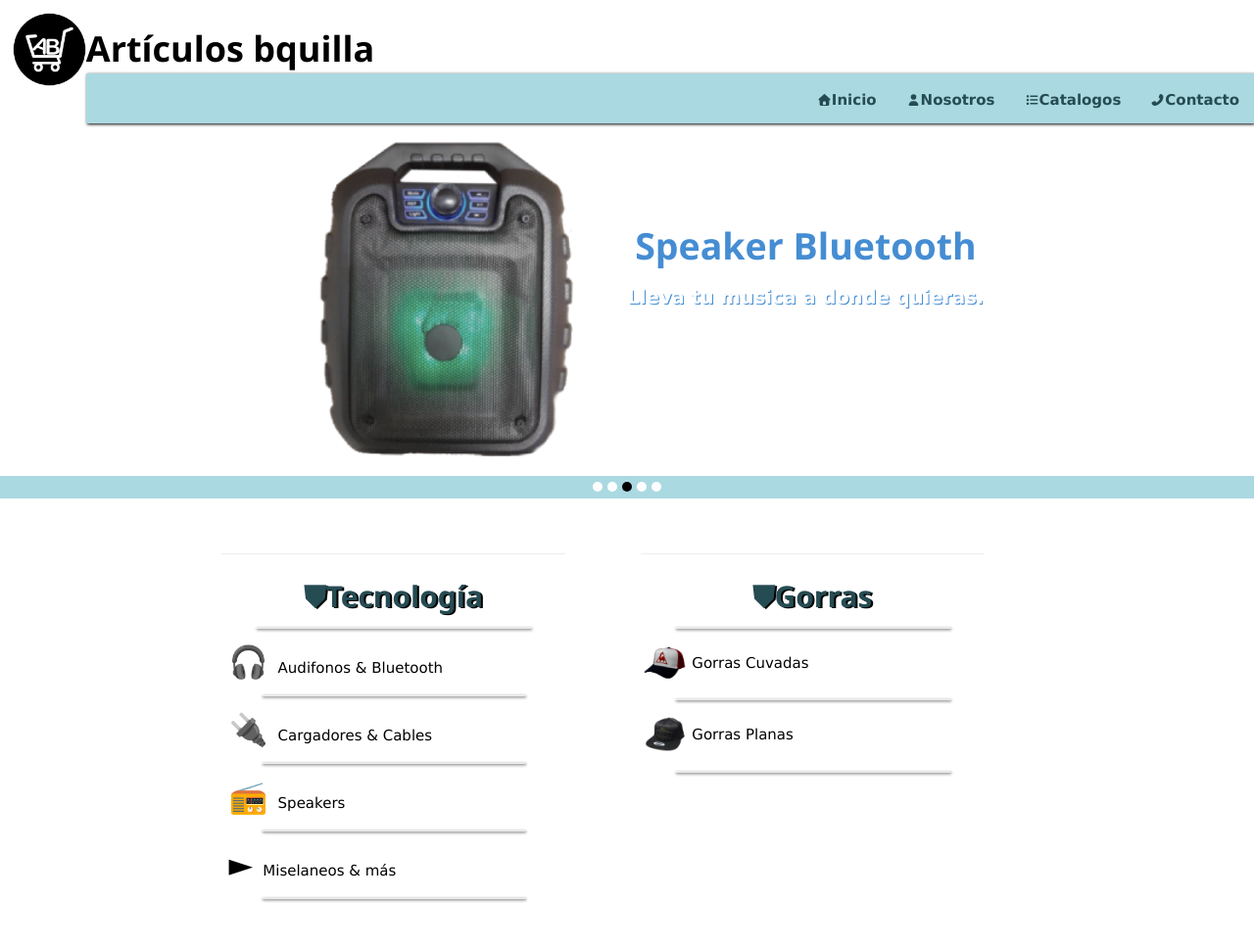
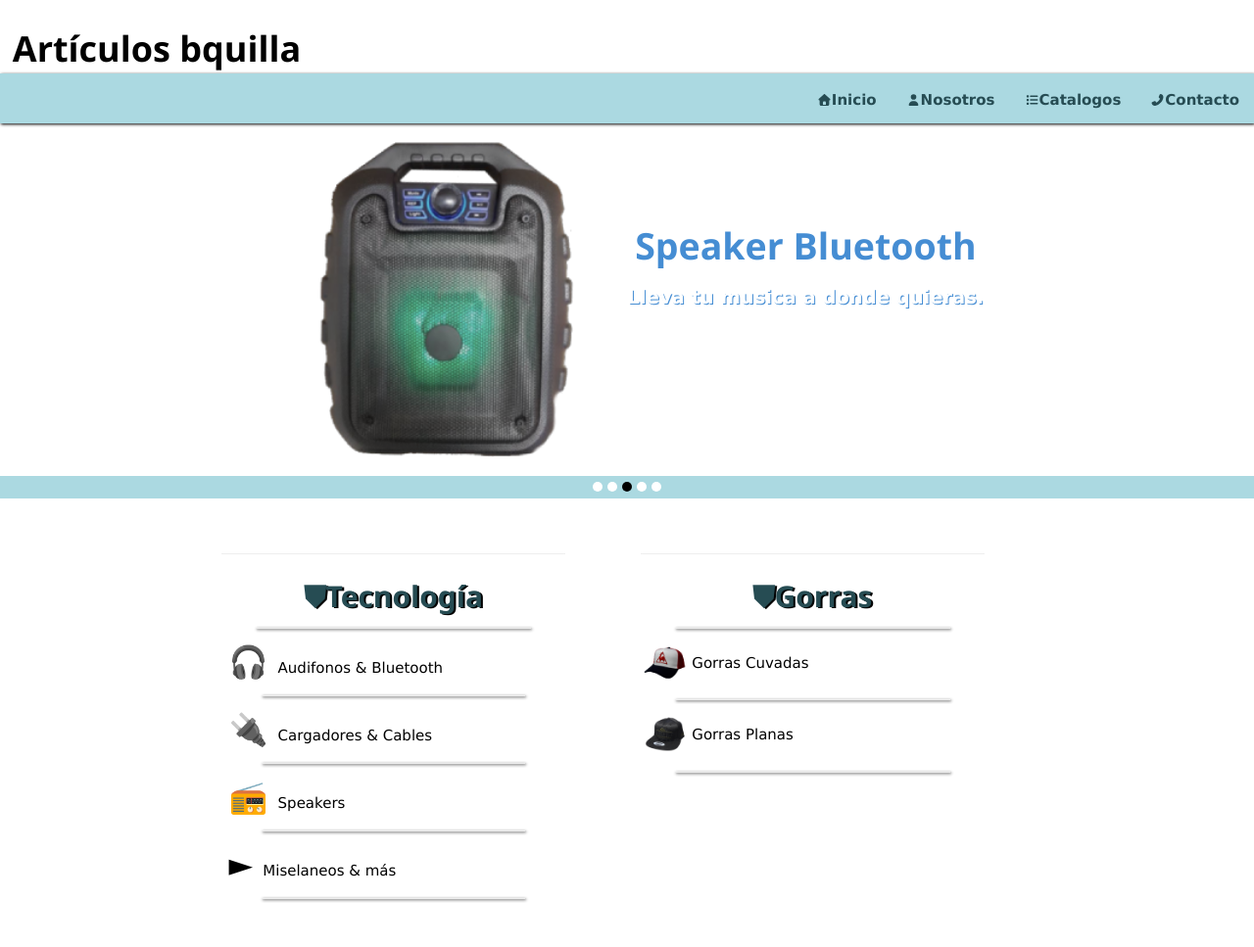
Before and after one commit to Artbaq/catalogos, a plain HTML site: page index.html in a window 1280 px wide. Shown: the top 967 px of the page at 98% size. Drawn offline with nearby package versions, Linux system fonts and the light colour scheme.

Commit message:
Update Basic.css

```diff
--- a/Basic.css
+++ b/Basic.css
@@ -9,7 +9,7 @@ section{
 
 #top_header { height:75px;    padding: 1%;    width:100%
 }
-#header_img { width:75px;  float: left;
+#header_img { display:none; width:75px;  float: left;
 }
 #header_tittle{ display:inline-block;   font-weight: 700;
 }
```
